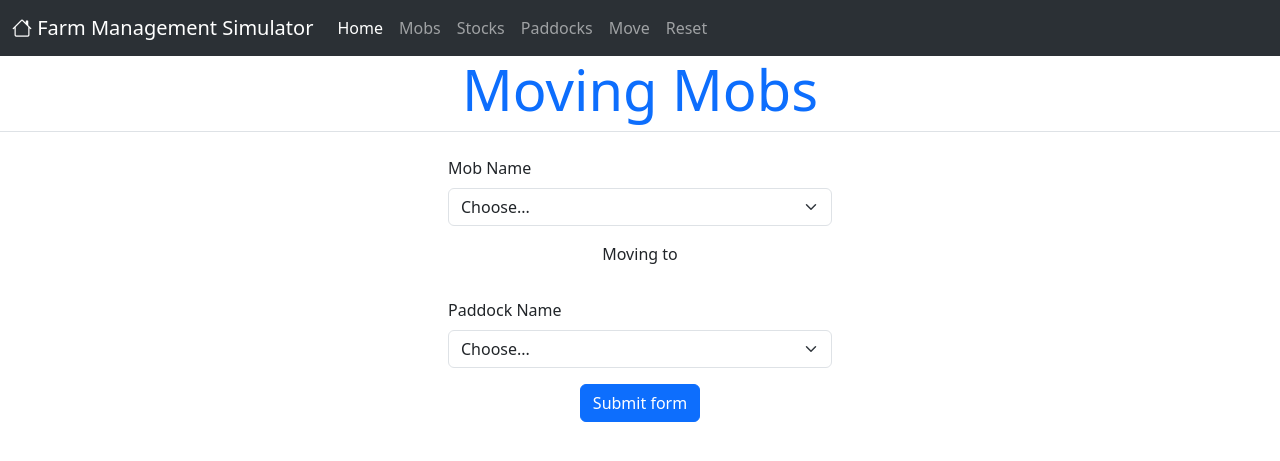
After one commit to Yanyin-Chen-1156325/fms, a Flask app: template templates/move_mobs.html in a window 1280 px wide. The commit adds this page. Shown: the top 461 px of the page. Run offline with Flask 3, Linux system fonts and the light colour scheme; the template is opened without the code that fills it, so the values that code supplies are empty.

Commit message:
update move, paddock

```diff
--- a/app.py
+++ b/app.py
@@ -43,12 +43,11 @@ def get_date():
     curr_date = cursor.fetchone()['curr_date']
     return curr_date
 
-def calculate_age(birth_date):
+def calculate_age(current_date, birth_date):
     """! Calculate the age of the animal based on the birth date.
     @param birth_date (datetime): birth date
     @return: (int) age
     """
-    current_date = get_date()
     birth_date_t = birth_date.replace(year=current_date.year)
     age = 0
     if current_date >= birth_date_t:
@@ -57,6 +56,60 @@ def calculate_age(birth_date):
         age = current_date.year - birth_date.year - 1
     return age
 
+def pasture_levels(area, stock_num, total_dm, pasture_growth_rate, stock_consumption_rate):
+    """
+    Calculate total pasture (in kg DM) for a paddock based on area, growth rate and stock number.
+    Arguments: area (ha), stock number, total DM (kg), pasture growth rate (kg DM/ha/day), stock_consumption rate (kg DM/animal/day)
+    """
+    growth = area * pasture_growth_rate
+    consumption = stock_num * stock_consumption_rate
+    total_dm = total_dm + growth - consumption
+    dm_per_ha = round(total_dm / area,2)
+    return {'total_dm':total_dm, 'dm_per_ha':dm_per_ha}
+
+def move_current_date():
+    next_date = get_date() + timedelta(days=1)
+    cursor = getCursor()
+    qstr = "update curr_date set curr_date = %s;"
+    qargs = (next_date, )
+    cursor.execute(qstr, qargs)
+    return
+
+def mob_paddock_stock():
+    cursor = getCursor()
+    qstr = """select mobs.name as mob_name, paddocks.name as paddock_name, paddocks.id as paddock_id, paddocks.area as paddock_area, paddocks.total_dm as paddock_total_dm, count(stock.id) as mob_count, round(avg(stock.weight), 2) as avg_weight
+                from mobs
+                inner join stock on mobs.id = stock.mob_id
+                inner join paddocks on mobs.paddock_id = paddocks.id
+                group by mobs.name, paddocks.name, paddocks.id, paddocks.area, paddocks.total_dm
+                order by mobs.name;
+            """
+    cursor.execute(qstr)
+    table = cursor.fetchall()
+    return table
+
+def mob_paddock():
+    cursor = getCursor()
+    qstr = """SELECT paddocks.id as paddock_id, paddocks.name as paddock_name, paddocks.area as paddock_area, paddocks.dm_per_ha as paddock_dm, paddocks.total_dm as paddock_total_dm,
+                mobs.name as mob_name, COUNT(stock.id) as mob_count
+                FROM paddocks
+                LEFT JOIN mobs ON paddocks.id = mobs.paddock_id
+                LEFT JOIN stock ON mobs.id = stock.mob_id
+                GROUP BY paddocks.id, paddocks.name, paddocks.area, paddocks.dm_per_ha, paddocks.total_dm, mobs.name
+                ORDER BY paddocks.name;
+            """
+    cursor.execute(qstr)
+    table = cursor.fetchall()
+    return table
+
+def update_paddocks(paddocks):
+    cursor = getCursor()
+    for paddock in paddocks:
+        new_totaldm_dmha = pasture_levels(paddock["paddock_area"], paddock["mob_count"], paddock["paddock_total_dm"], pasture_growth_rate, stock_consumption_rate)
+        qstr = "update paddocks set dm_per_ha = %s, total_dm = %s where id = %s;"
+        qargs = (new_totaldm_dmha["dm_per_ha"], new_totaldm_dmha["total_dm"], paddock["paddock_id"])
+        cursor.execute(qstr,qargs)
+    return
 
 ####### Updated if statement with this line
 @app.route("/")
@@ -85,38 +138,99 @@ def reset():
 @app.route("/mobs")
 def mobs():
     """List the mob details (excludes the stock in each mob)."""
-    cursor = getCursor()
-    qstr = """SELECT mobs.id as mob_name, paddocks.id as paddock_id, paddocks.name as paddock_name, paddocks.area as paddock_area
-            FROM mobs inner join paddocks on mobs.paddock_id = paddocks.id order by mobs.name;"""
-    cursor.execute(qstr)
-    mobs = cursor.fetchall()
-    return render_template("mobs.html", mobs=mobs)
+    mobs = mob_paddock_stock()
+    curr_date = get_date()
+    return render_template("mobs.html", mobs=mobs, curr_date = get_date())
 
 @app.route("/stocks")
 def stocks():
+    curr_date = get_date()
     cursor = getCursor()
-    qstr = """select mobs.name as mob_name, stock.id as stock_id, stock.dob as stock_dob
+    qstr = """select mobs.name as mob_name, stock.id as stock_id, stock.dob as stock_dob, stock.weight as stock_weight
                 from mobs
                 inner join stock on mobs.id = stock.mob_id
-                order by 1,2 ;
+                order by 1,2;
             """
     cursor.execute(qstr)
     stocks = cursor.fetchall()
     for dict in stocks:
-        dict['stock_dob'] = calculate_age(dict['stock_dob'])
+        dict['stock_age'] = calculate_age(curr_date, dict['stock_dob'])
 
-    qstr = """select mobs.name as mob_name, paddocks.name as paddock_name, count(stock.id) as mob_count, round(avg(stock.weight), 2) as avg_weight
-                from mobs
-                inner join stock on mobs.id = stock.mob_id
-                inner join paddocks on mobs.paddock_id = paddocks.id
-                group by mobs.name, paddocks.name
-                order by 1
-            """
-    cursor.execute(qstr)
-    groups = cursor.fetchall()
-    return render_template("stocks.html", stocks=stocks, groups=groups)
+    groups = mob_paddock_stock()
+    return render_template("stocks.html", stocks=stocks, groups=groups, curr_date = curr_date)
 
 @app.route("/paddocks")
 def paddocks():
     """List paddock details."""
-    return render_template("paddocks.html")
+    paddocks = mob_paddock()
+    curr_date = get_date()
+    return render_template("paddocks.html", paddocks=paddocks, curr_date = curr_date)
+
+@app.route("/move_mobs")
+def move_mobs():
+    cursor = getCursor()
+    mobs = mob_paddock_stock()
+    paddocks = mob_paddock()
+    paddock_no_mob = [paddock for paddock in paddocks if paddock["mob_name"] is None]
+    curr_date = get_date()
+    return render_template("move_mobs.html", mobs= mobs, paddock_no_mob = paddock_no_mob, curr_date = curr_date)
+
+@app.route("/moving", methods=['POST'])
+def moving():
+    cursor = getCursor()
+    formvals = request.form
+    qstr = "update mobs set paddock_id = %s where id = %s;"
+    qargs = (formvals['paddock_id'], formvals['mob_id'])
+    cursor.execute(qstr,qargs)
+    return redirect(url_for('paddocks'))
+
+@app.route('/paddocks_edit', methods=['POST'])
+def edit_paddock():
+    paddock = request.form
+    return render_template('paddocks_edit.html', paddock=paddock)
+
+@app.route('/update_paddock', methods=['POST'])
+def update_paddock():
+    paddock_id = request.form['paddock_id']
+    paddock_name = request.form['paddock_name']
+    area = request.form['paddock_area']
+    dm = request.form['paddock_dm']
+    total_dm = round(float(area) * float(dm), 2)
+
+    cursor = getCursor()
+    qstr = "update paddocks set name = %s, area = %s, dm_per_ha = %s, total_dm = %s where id = %s;"
+    qargs = (paddock_name, area, dm, total_dm, paddock_id)
+    cursor.execute(qstr,qargs)
+    return redirect(url_for('paddocks'))
+
+@app.route('/paddocks_add', methods=['POST'])
+def paddocks_add():
+    return render_template('paddocks_add.html')
+
+@app.route('/add_paddock', methods=['POST'])
+def add_paddock():
+    cursor = getCursor()
+    formvals = request.form
+    qstr = """Insert into paddocks(name, area, dm_per_ha, total_dm)
+                values(%s, %s, %s, %s);
+            """
+    qargs = (formvals['paddock_name'], float(formvals['paddock_area']), float(formvals['paddock_dm']), round(float(formvals['paddock_area']) * float(formvals['paddock_dm']), 2))
+    cursor.execute(qstr,qargs)
+    return redirect(url_for('paddocks'))
+
+@app.route('/delete_paddock', methods=['POST'])
+def delete_paddock():
+    cursor = getCursor()
+    formvals = request.form
+    qstr = """Delete from paddocks where id = %s;"""
+    qargs = (formvals['paddock_id'], )
+    cursor.execute(qstr, qargs)
+    return redirect(url_for('paddocks'))
+
+@app.route('/move_to_next_day', methods=['POST'])
+def move_to_next_day():
+    move_current_date()
+    cursor = getCursor()
+    paddocks = mob_paddock_stock()
+    update_paddocks(paddocks)
+    return redirect(url_for('paddocks'))
--- a/templates/base.html
+++ b/templates/base.html
@@ -29,6 +29,12 @@
             </li>
             <li class="nav-item">
               <a class="nav-link" href="{{url_for('stocks')}}">Stocks</a>
+            </li>
+            <li class="nav-item">
+              <a class="nav-link" href="{{url_for('paddocks')}}">Paddocks</a>
+            </li>
+            <li class="nav-item">
+              <a class="nav-link" href="{{url_for('move_mobs')}}">Move</a>
             </li>
             <li class="nav-item">
               <a class="nav-link" href="{{url_for('reset')}}">Reset</a>
--- a/templates/home.html
+++ b/templates/home.html
@@ -4,7 +4,7 @@
 
 {% block content %}
 
-<p>Home </p>
+<h2 class="display-4 text-primary border-bottom pb-2 mb-4">Home </h2>
 
 <!-- New line (which you are free to edit or delete): -->
 <p>Add some brief text and an image here </p>
--- /dev/null
+++ b/templates/move_mobs.html
@@ -0,0 +1,42 @@
+{% extends "base.html" %}
+
+{% block title %}Mobs{% endblock %}
+
+{% block content %}
+
+<h2 class="display-4 text-primary text-center border-bottom pb-2 mb-4">Moving Mobs</h2>
+<div class="d-flex justify-content-center align-items-top">
+<form class="row g-3 needs-validation" action="/moving" method="POST" novalidate style="width: 400px;">
+    <div class="col-md-12">
+      <label for="mobName" class="form-label">Mob Name</label>
+      <select class="form-select" id="mobSelect" name="mob_id" required>
+        <option selected disabled value="">Choose...</option>
+        {% for mob in mobs %}
+        <option value="{{ mob['mob_id'] }}">{{mob['mob_name']}}</option>
+        {% endfor %}
+      </select>
+      <div class="invalid-feedback">
+        Please select a Mob.
+      </div>
+    </div>
+    <div>
+        <p class="text-center">Moving to</p>
+    </div>
+    <div class="col-md-12">
+      <label for="paddockName" class="form-label">Paddock Name</label>
+      <select class="form-select" id="paddockSelect" name="paddock_id" required>
+        <option selected disabled value="">Choose...</option>
+        {% for paddock in paddock_no_mob %}
+        <option value="{{ paddock['paddock_id'] }}">{{paddock['paddock_name']}}</option>
+        {% endfor %}
+      </select>
+      <div class="invalid-feedback">
+        Please select a Paddock.
+      </div>
+    </div>
+    <div class="col-12 text-center">
+      <button class="btn btn-primary" type="submit">Submit form</button>
+    </div>
+</form>
+</div>
+{% endblock %}
```
Also changed, not shown: templates/mobs.html (+6 -3 lines), templates/paddocks.html (+62 -3 lines), templates/paddocks_add.html (added, +42 -0 lines), templates/paddocks_edit.html (added, +42 -0 lines), templates/stocks.html (+9 -5 lines), statics/smart_13144785.png (deleted).
